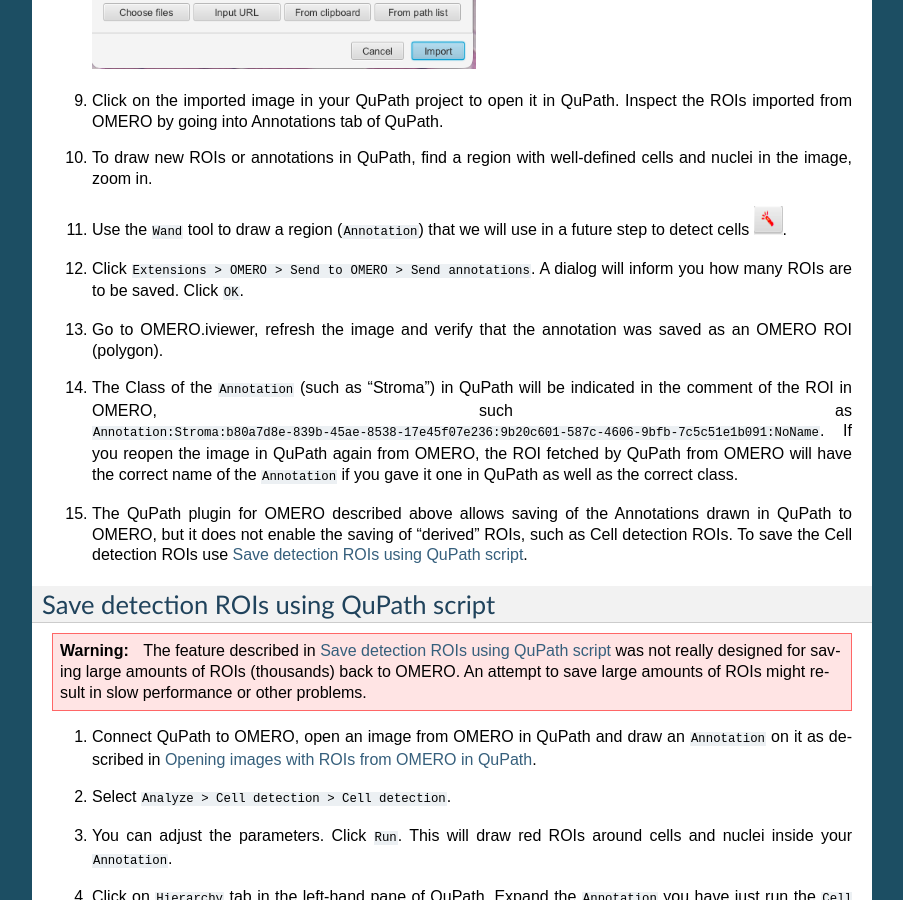
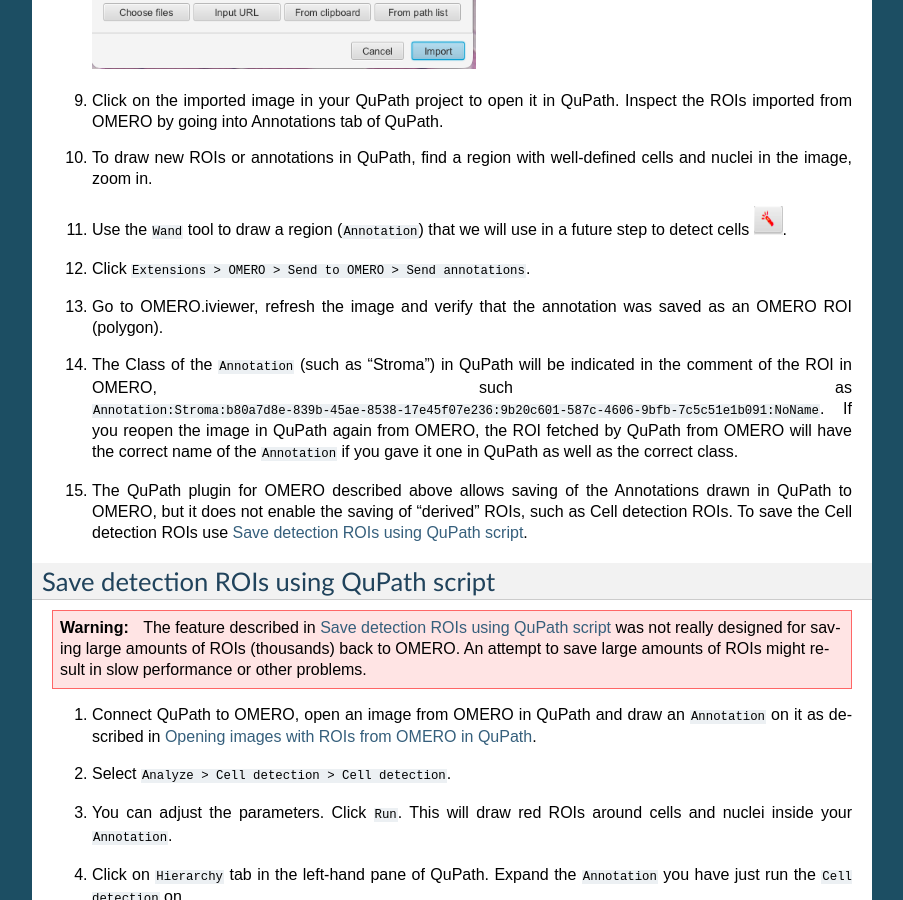
Before and after one commit to ome/omero-guide-qupath, a Sphinx documentation site: the page built from docs/qupath.rst, in a window 1280 px wide and 900 px high, scrolled down 1851 px. Shown: the whole window, without its empty margins (198-1101 px from the left). Built offline with Sphinx 7.4.7, drawn with Linux system fonts in a browser that asks for light colours.

Commit message:
Remove invalid sentence about a dialog with ROI nrs.

```diff
--- a/docs/qupath.rst
+++ b/docs/qupath.rst
@@ -63,7 +63,7 @@
 
 #. Use the ``Wand`` tool to draw a region (``Annotation``) that we will use in a future step to detect cells |image3|.
 
-#. Click ``Extensions > OMERO > Send to OMERO > Send annotations``. A dialog will inform you how many ROIs are to be saved. Click ``OK``.
+#. Click ``Extensions > OMERO > Send to OMERO > Send annotations``.
 
 #. Go to OMERO.iviewer, refresh the image and verify that the annotation was saved as an OMERO ROI (polygon).
 
```
